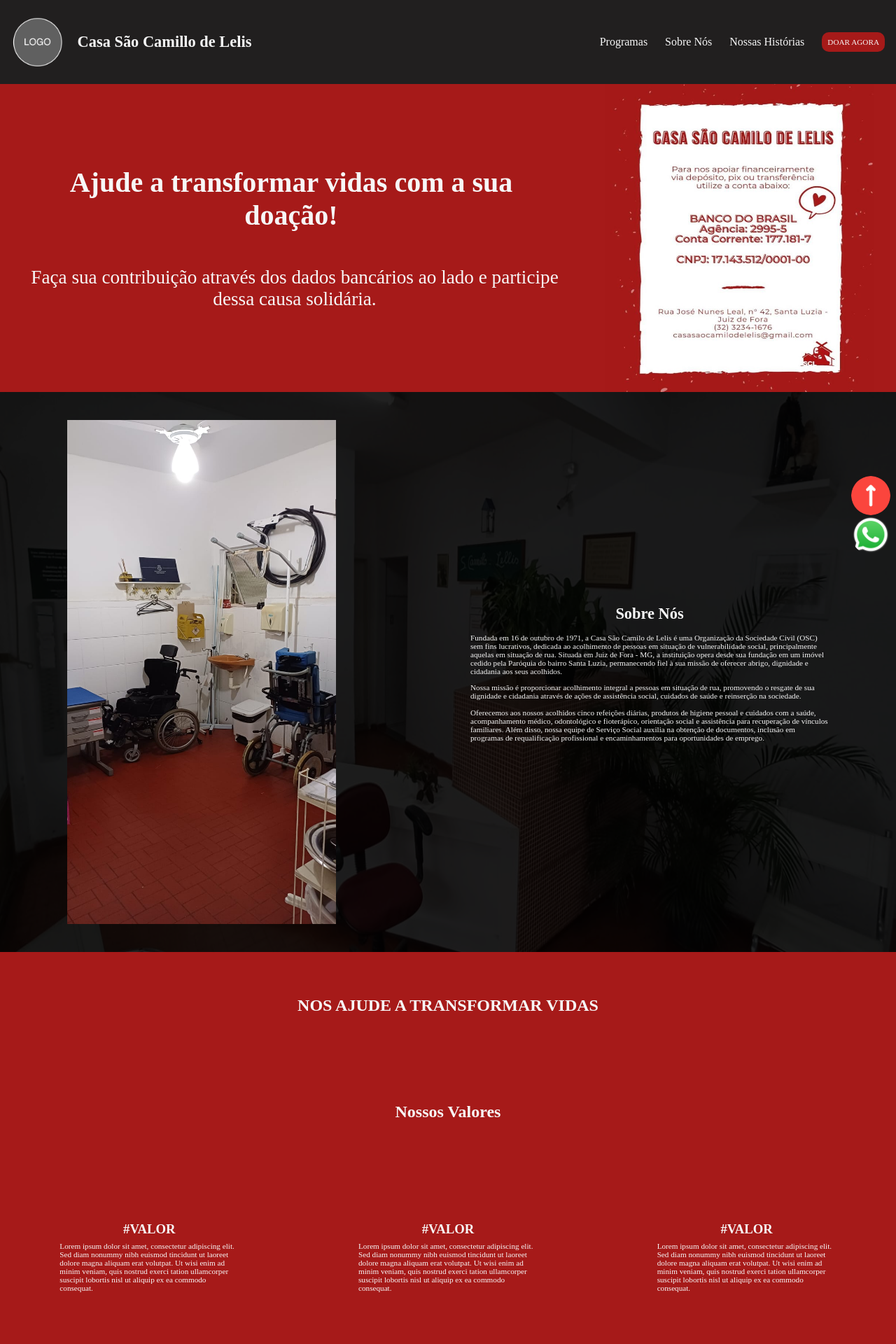
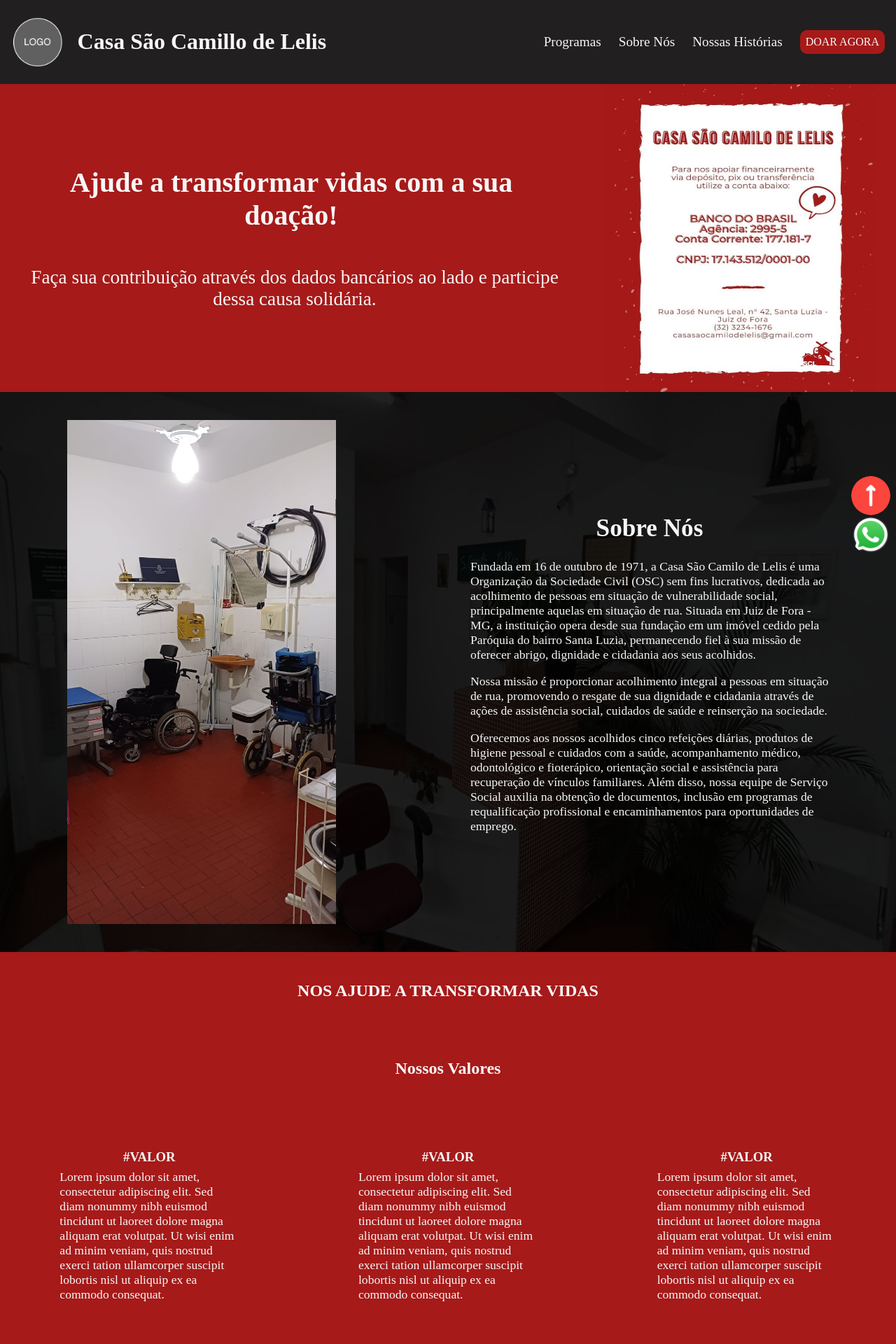
Before and after one commit to MathewsBaio/projeto-sao-camillo-lelis, a React (Create React App) app in the folder projeto-sao-camillo-lelis/: page / in a window 1280 px wide. Shown: the top 1920 px of the page at 70% size. Built offline with nearby package versions, Linux system fonts and the light colour scheme.

Commit message:
Correções: ajustes no tamanho das fontes

```diff
--- a/projeto-sao-camillo-lelis/src/components/historias/NossasHistorias.js
+++ b/projeto-sao-camillo-lelis/src/components/historias/NossasHistorias.js
@@ -9,7 +9,7 @@
 export default function NossasHistorias() {
   return (
     <div className="container-historias" id="historias">
-      <h2>Nossas Histórias</h2>
+      <h1>Nossas Histórias</h1>
       <div className="container-carrossel">
         <Swiper
           modules={[Navigation, Pagination]}
--- a/projeto-sao-camillo-lelis/src/styles/carrossel.css
+++ b/projeto-sao-camillo-lelis/src/styles/carrossel.css
@@ -25,7 +25,7 @@
 
 .slide-text {
   width: 40vw;
-  font-size: 0.7rem;
+  font-size: 1.1rem;
 }
 
 .container-historias {
@@ -60,7 +60,7 @@
   z-index: 1;
 }
 
-.container-historias > h2 {
+.container-historias > h1 {
   z-index: 10;
   position: relative;
   color: #f7f7f7;
--- a/projeto-sao-camillo-lelis/src/styles/styles.css
+++ b/projeto-sao-camillo-lelis/src/styles/styles.css
@@ -49,7 +49,7 @@
   align-items: center;
   gap: 5px;
   color: #f7f7f7;
-  font-size: 0.7rem;
+  font-size: 1rem;
 }
 
 .logo > img {
@@ -64,7 +64,7 @@
   align-items: center;
   gap: 25px;
   color: #f7f7f7;
-  font-size: 1rem;
+  font-size: 1.2rem;
   margin-right: 1rem;
 }
 
@@ -73,7 +73,7 @@
   background-color: #a61a19;
   border-radius: 10px;
   padding: 0.5rem;
-  font-size: 0.7rem;
+  font-size: 1rem;
 }
 
 .nav > a {
@@ -129,7 +129,7 @@
   position: relative;
   color: #f7f7f7;
   width: 40vw;
-  font-size: 0.7rem;
+  font-size: 1.1rem;
 }
 
 .container-sobre > div > h1 {
@@ -211,7 +211,7 @@
 
 .valor > p {
   margin-top: 1px;
-  font-size: 0.7rem;
+  font-size: 1.1rem;
 }
 
 .container-footer {
```
Also changed, not shown: 1 other file (tests, documents, lock files or other folders).
